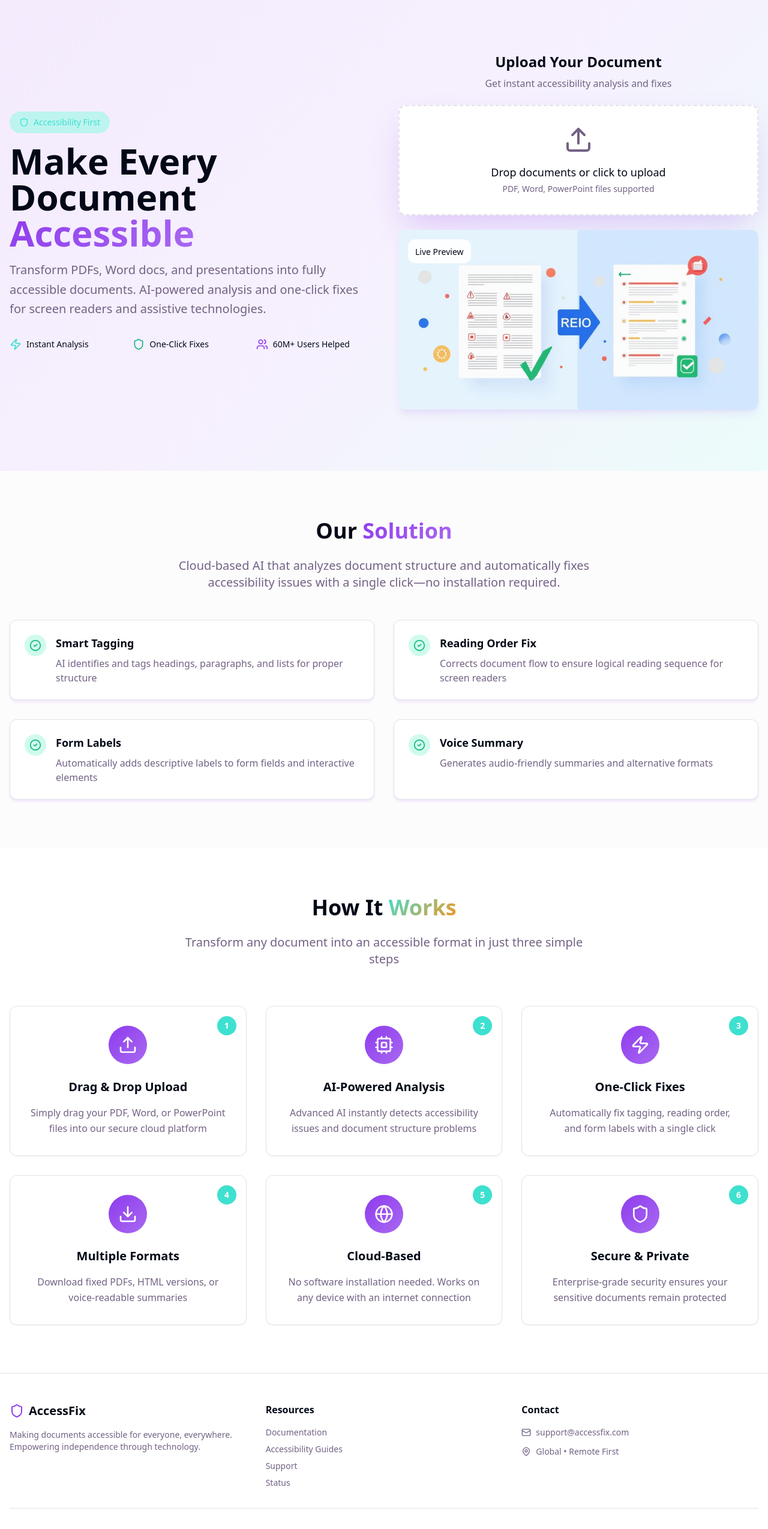
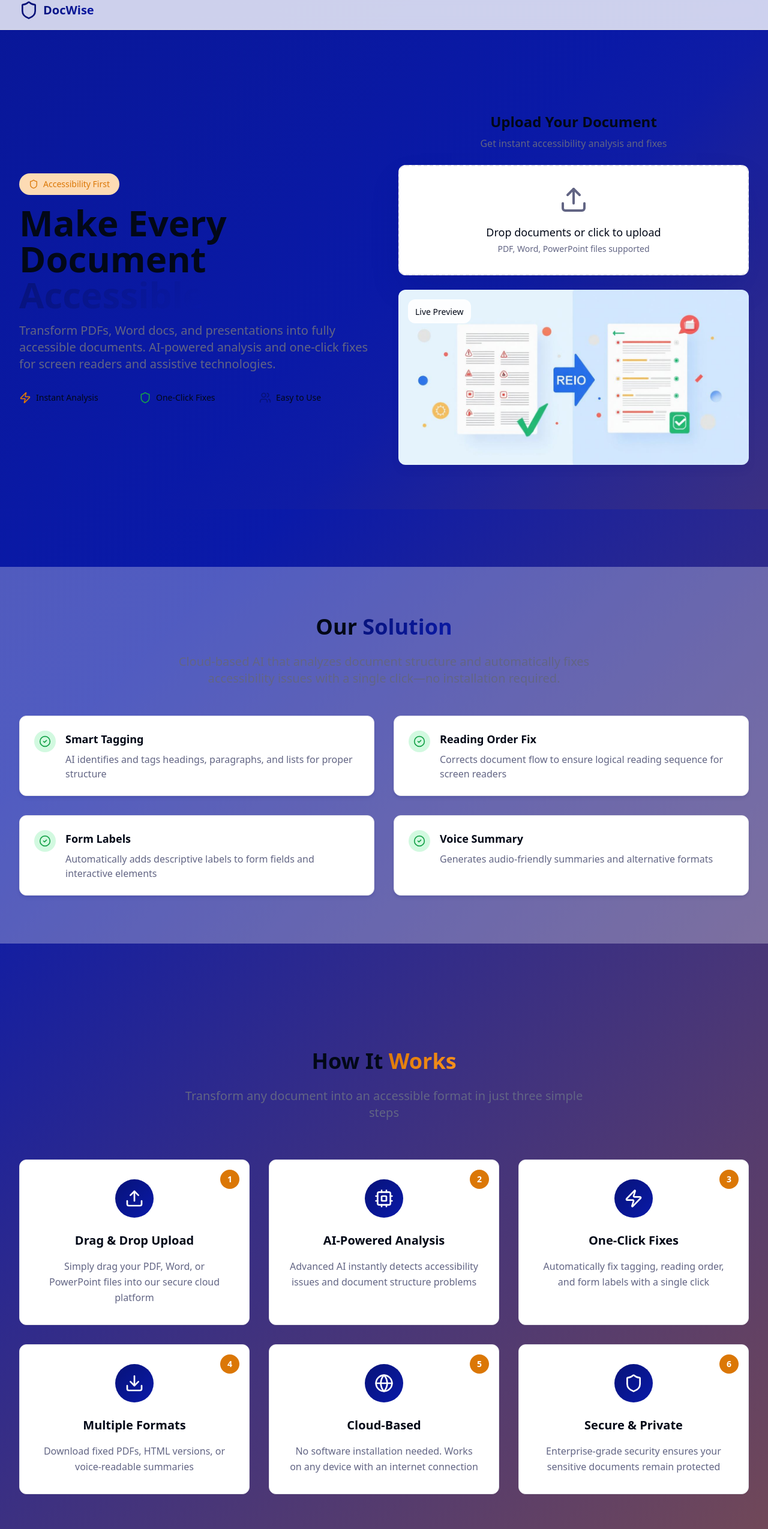
Before and after one commit to febzz26/doc-access-fix, a React (Vite) app: page / in a window 1280 px wide. Shown: the part 15-2564 px from the top of the page at 60% size. Built offline with nearby package versions, Linux system fonts and the light colour scheme.

Commit message:
Reverted to commit 273522af4351bde3607473f134431dce091035b9

```diff
--- a/src/components/features-section.tsx
+++ b/src/components/features-section.tsx
@@ -37,18 +37,18 @@ export const FeaturesSection: React.FC = () => {
   ];
 
   return (
-    <section className="py-20">
-      <div className="container mx-auto px-4">
-        <div className="text-center mb-16">
-          <h2 className="text-3xl md:text-4xl font-bold mb-6">
+    <section className="py-12 sm:py-16 lg:py-20">
+      <div className="container mx-auto px-4 sm:px-6 lg:px-8">
+        <div className="text-center mb-12 sm:mb-16">
+          <h2 className="text-2xl sm:text-3xl md:text-4xl font-bold mb-6">
             How It <span className="bg-gradient-accent bg-clip-text text-transparent">Works</span>
           </h2>
-          <p className="text-xl text-muted-foreground max-w-2xl mx-auto">
+          <p className="text-lg sm:text-xl text-muted-foreground max-w-2xl mx-auto">
             Transform any document into an accessible format in just three simple steps
           </p>
         </div>
 
-        <div className="grid md:grid-cols-2 lg:grid-cols-3 gap-8">
+        <div className="grid sm:grid-cols-2 lg:grid-cols-3 gap-6 lg:gap-8">
           {features.map((feature, index) => (
             <Card key={index} className="relative group hover:shadow-large transition-all duration-300 hover:-translate-y-1">
               <CardContent className="p-8 text-center">
--- a/src/components/footer.tsx
+++ b/src/components/footer.tsx
@@ -1,17 +1,15 @@
 import React from 'react';
 import { Separator } from '@/components/ui/separator';
 import { Shield, Mail, MapPin } from 'lucide-react';
-
 export const Footer: React.FC = () => {
-  return (
-    <footer className="bg-card border-t">
-      <div className="container mx-auto px-4 py-12">
-        <div className="grid md:grid-cols-3 gap-8">
+  return <footer className="bg-card border-t">
+      <div className="container mx-auto px-4 sm:px-6 lg:px-8 py-8 sm:py-12">
+        <div className="grid sm:grid-cols-2 lg:grid-cols-4 gap-6 lg:gap-8">
           {/* Brand */}
           <div className="space-y-4">
             <div className="flex items-center space-x-2">
               <Shield className="w-6 h-6 text-primary" />
-              <span className="text-xl font-bold">AccessFix</span>
+              <span className="text-xl font-bold">DocWise</span>
             </div>
             <p className="text-muted-foreground text-sm">
               Making documents accessible for everyone, everywhere.
@@ -19,17 +17,11 @@ export const Footer: React.FC = () => {
             </p>
           </div>
 
+          {/* Product */}
+
 
           {/* Resources */}
-          <div>
-            <h3 className="font-semibold mb-4">Resources</h3>
-            <ul className="space-y-2 text-sm text-muted-foreground">
-              <li><a href="#docs" className="hover:text-foreground transition-colors">Documentation</a></li>
-              <li><a href="#guides" className="hover:text-foreground transition-colors">Accessibility Guides</a></li>
-              <li><a href="#support" className="hover:text-foreground transition-colors">Support</a></li>
-              <li><a href="#status" className="hover:text-foreground transition-colors">Status</a></li>
-            </ul>
-          </div>
+
 
           {/* Contact */}
           <div>
@@ -39,27 +31,14 @@ export const Footer: React.FC = () => {
                 <Mail className="w-4 h-4" />
                 <span>support@accessfix.com</span>
               </div>
-              <div className="flex items-center space-x-2">
-                <MapPin className="w-4 h-4" />
-                <span>Global • Remote First</span>
-              </div>
+
             </div>
           </div>
         </div>
 
         <Separator className="my-8" />
 
-        <div className="flex flex-col md:flex-row justify-between items-center space-y-4 md:space-y-0">
-          <p className="text-sm text-muted-foreground">
-            © 2024 AccessFix. All rights reserved.
-          </p>
-          <div className="flex space-x-6 text-sm text-muted-foreground">
-            <a href="#privacy" className="hover:text-foreground transition-colors">Privacy Policy</a>
-            <a href="#terms" className="hover:text-foreground transition-colors">Terms of Service</a>
-            <a href="#accessibility" className="hover:text-foreground transition-colors">Accessibility Statement</a>
-          </div>
-        </div>
+
       </div>
-    </footer>
-  );
+    </footer>;
 };
--- a/src/components/hero-section.tsx
+++ b/src/components/hero-section.tsx
@@ -3,41 +3,38 @@ import { Button } from '@/components/ui/button';
 import { FileUpload } from '@/components/ui/file-upload';
 import { ArrowRight, Shield, Zap, Users } from 'lucide-react';
 import heroImage from '@/assets/hero-accessibility.jpg';
-
 export const HeroSection: React.FC = () => {
   const handleFileUpload = (files: File[]) => {
     console.log('Files uploaded:', files);
     // Here you would typically send files to your analysis service
   };
-
-  return (
-    <section className="relative min-h-screen flex items-center justify-center overflow-hidden">
+  return <section className="relative min-h-screen flex items-center justify-center overflow-hidden pt-16">
       {/* Background gradient */}
       <div className="absolute inset-0 bg-gradient-hero opacity-10" />
 
-      <div className="container mx-auto px-4 relative z-10">
-        <div className="grid lg:grid-cols-2 gap-12 items-center">
+      <div className="container mx-auto px-4 sm:px-6 lg:px-8 relative z-10">
+        <div className="grid lg:grid-cols-2 gap-8 lg:gap-12 items-center">
           {/* Content Column */}
-          <div className="space-y-8 animate-fade-in">
+          <div className="space-y-6 lg:space-y-8 animate-fade-in text-center lg:text-left">
             <div className="space-y-4">
               <div className="inline-flex items-center space-x-2 bg-accent-light rounded-full px-4 py-2">
                 <Shield className="w-4 h-4 text-accent" />
                 <span className="text-sm font-medium text-accent">Accessibility First</span>
               </div>
 
-              <h1 className="text-4xl md:text-6xl font-bold text-foreground leading-tight">
+              <h1 className="text-3xl sm:text-4xl md:text-5xl lg:text-6xl font-bold text-foreground leading-tight">
                 Make Every Document
                 <span className="bg-gradient-primary bg-clip-text text-transparent"> Accessible</span>
               </h1>
 
-              <p className="text-xl text-muted-foreground leading-relaxed">
+              <p className="text-lg sm:text-xl text-muted-foreground leading-relaxed max-w-2xl mx-auto lg:mx-0">
                 Transform PDFs, Word docs, and presentations into fully accessible documents.
                 AI-powered analysis and one-click fixes for screen readers and assistive technologies.
               </p>
             </div>
 
             {/* Key Benefits */}
-            <div className="grid md:grid-cols-3 gap-4">
+            <div className="grid grid-cols-1 sm:grid-cols-3 gap-4 justify-items-center lg:justify-items-start">
               <div className="flex items-center space-x-2">
                 <Zap className="w-5 h-5 text-accent" />
                 <span className="text-sm font-medium">Instant Analysis</span>
@@ -48,40 +45,32 @@ export const HeroSection: React.FC = () => {
               </div>
               <div className="flex items-center space-x-2">
                 <Users className="w-5 h-5 text-primary" />
-                <span className="text-sm font-medium">60M+ Users Helped</span>
+                <span className="text-sm font-medium">Easy to Use</span>
               </div>
             </div>
 
           </div>
 
           {/* Upload Column */}
-          <div className="space-y-6 animate-scale-in">
+          <div className="space-y-6 animate-scale-in order-first lg:order-last">
             <div className="text-center">
-              <h3 className="text-2xl font-semibold mb-2">Upload Your Document</h3>
-              <p className="text-muted-foreground">
+              <h3 className="text-xl sm:text-2xl font-semibold mb-2">Upload Your Document</h3>
+              <p className="text-muted-foreground text-sm sm:text-base">
                 Get instant accessibility analysis and fixes
               </p>
             </div>
 
-            <FileUpload
-              onFileUpload={handleFileUpload}
-              className="bg-card shadow-large border-2"
-            />
+            <FileUpload onFileUpload={handleFileUpload} className="bg-card shadow-large border-2" />
 
             {/* Visual Document Preview */}
             <div className="relative">
-              <img
-                src={heroImage}
-                alt="Before and after document accessibility comparison"
-                className="w-full rounded-lg shadow-medium animate-float"
-              />
-              <div className="absolute top-4 left-4 bg-card/90 backdrop-blur-sm rounded-lg px-3 py-2">
-                <span className="text-sm font-medium text-foreground">Live Preview</span>
+              <img src={heroImage} alt="Before and after document accessibility comparison" className="w-full rounded-lg shadow-medium animate-float" />
+              <div className="absolute top-2 sm:top-4 left-2 sm:left-4 bg-card/90 backdrop-blur-sm rounded-lg px-2 sm:px-3 py-1 sm:py-2">
+                <span className="text-xs sm:text-sm font-medium text-foreground">Live Preview</span>
               </div>
             </div>
           </div>
         </div>
       </div>
-    </section>
-  );
+    </section>;
 };
--- /dev/null
+++ b/src/components/navigation.tsx
@@ -0,0 +1,45 @@
+import React from 'react';
+import { Button } from '@/components/ui/button';
+import { Shield, Menu } from 'lucide-react';
+import { NavigationMenu, NavigationMenuContent, NavigationMenuItem, NavigationMenuLink, NavigationMenuList, NavigationMenuTrigger } from '@/components/ui/navigation-menu';
+export const Navigation: React.FC = () => {
+  return <nav className="fixed top-0 left-0 right-0 z-50 bg-background/80 backdrop-blur-md border-b border-border">
+      <div className="container mx-auto px-4 sm:px-6 lg:px-8">
+        <div className="flex items-center justify-between h-16">
+          {/* Logo */}
+          <div className="flex items-center space-x-2">
+            <Shield className="w-8 h-8 text-primary" />
+            <span className="text-xl font-bold bg-gradient-primary bg-clip-text text-transparent">DocWise</span>
+          </div>
+
+          {/* Desktop Navigation */}
+          <div className="hidden md:flex items-center space-x-8">
+            <NavigationMenu>
+              <NavigationMenuList>
+
+                <NavigationMenuItem>
+
+                </NavigationMenuItem>
+                <NavigationMenuItem>
+
+                </NavigationMenuItem>
+                <NavigationMenuItem>
+
+                </NavigationMenuItem>
+              </NavigationMenuList>
+            </NavigationMenu>
+
+            <div className="flex items-center space-x-4">
+
+
+            </div>
+          </div>
+
+          {/* Mobile menu button */}
+          <div className="md:hidden">
+
+          </div>
+        </div>
+      </div>
+    </nav>;
+};
--- a/src/components/problem-solution.tsx
+++ b/src/components/problem-solution.tsx
@@ -33,20 +33,20 @@ export const ProblemSolutionSection: React.FC = () => {
   ];
 
   return (
-    <section className="py-20 bg-muted/30">
-      <div className="container mx-auto px-4">
+    <section className="py-12 sm:py-16 lg:py-20 bg-muted/30">
+      <div className="container mx-auto px-4 sm:px-6 lg:px-8">
 
         {/* Solution Section */}
         <div className="text-center">
-          <h2 className="text-3xl md:text-4xl font-bold mb-6">
+          <h2 className="text-2xl sm:text-3xl md:text-4xl font-bold mb-6">
             Our <span className="bg-gradient-primary bg-clip-text text-transparent">Solution</span>
           </h2>
-          <p className="text-xl text-muted-foreground max-w-3xl mx-auto mb-12">
+          <p className="text-lg sm:text-xl text-muted-foreground max-w-3xl mx-auto mb-8 sm:mb-12">
             Cloud-based AI that analyzes document structure and automatically fixes
             accessibility issues with a single click—no installation required.
           </p>
 
-          <div className="grid md:grid-cols-2 gap-8">
+          <div className="grid sm:grid-cols-2 gap-6 lg:gap-8">
             {solutionFeatures.map((feature, index) => (
               <Card key={index} className="text-left bg-card shadow-soft hover:shadow-medium transition-shadow">
                 <CardContent className="p-6">
--- a/src/index.css
+++ b/src/index.css
@@ -17,33 +17,33 @@ All colors MUST be HSL.
     --popover: 0 0% 100%;
     --popover-foreground: 222.2 84% 4.9%;
 
-    /* Modern gradient primary colors */
-    --primary: 268 83% 58%;
+    /* Accessibility-focused primary colors */
+    --primary: 234 89% 25%;
     --primary-foreground: 0 0% 100%;
-    --primary-glow: 268 83% 68%;
+    --primary-glow: 234 89% 35%;
 
-    --secondary: 268 25% 96%;
-    --secondary-foreground: 268 83% 25%;
+    --secondary: 234 15% 95%;
+    --secondary-foreground: 234 89% 25%;
 
-    --muted: 268 15% 97%;
-    --muted-foreground: 268 15% 45%;
+    --muted: 234 15% 97%;
+    --muted-foreground: 234 15% 45%;
 
-    /* Vibrant teal accent */
-    --accent: 174 72% 56%;
+    /* Warm accent for accessibility focus */
+    --accent: 32 95% 44%;
     --accent-foreground: 0 0% 100%;
-    --accent-light: 174 72% 85%;
+    --accent-light: 32 95% 85%;
 
-    /* Fresh green for success */
-    --success: 159 84% 39%;
+    /* Success color for accessibility improvements */
+    --success: 142 76% 36%;
     --success-foreground: 0 0% 100%;
-    --success-light: 159 84% 90%;
+    --success-light: 142 76% 90%;
 
     --destructive: 0 84.2% 60.2%;
     --destructive-foreground: 0 0% 100%;
 
-    --border: 268 15% 90%;
-    --input: 268 15% 95%;
-    --ring: 268 83% 58%;
+    --border: 234 15% 90%;
+    --input: 234 15% 95%;
+    --ring: 234 89% 25%;
 
     /* Custom gradients */
     --gradient-primary: linear-gradient(135deg, hsl(var(--primary)), hsl(var(--primary-glow)));
@@ -51,9 +51,9 @@ All colors MUST be HSL.
     --gradient-hero: linear-gradient(135deg, hsl(var(--primary)) 0%, hsl(var(--primary-glow)) 50%, hsl(var(--accent)) 100%);
 
     /* Shadows */
-    --shadow-soft: 0 4px 6px -1px hsl(268 83% 58% / 0.1), 0 2px 4px -1px hsl(268 83% 58% / 0.06);
-    --shadow-medium: 0 10px 15px -3px hsl(268 83% 58% / 0.1), 0 4px 6px -2px hsl(268 83% 58% / 0.05);
-    --shadow-large: 0 25px 50px -12px hsl(268 83% 58% / 0.25);
+    --shadow-soft: 0 4px 6px -1px hsl(234 89% 25% / 0.1), 0 2px 4px -1px hsl(234 89% 25% / 0.06);
+    --shadow-medium: 0 10px 15px -3px hsl(234 89% 25% / 0.1), 0 4px 6px -2px hsl(234 89% 25% / 0.05);
+    --shadow-large: 0 25px 50px -12px hsl(234 89% 25% / 0.25);
 
     --radius: 0.75rem;
 
@@ -122,3 +122,22 @@ All colors MUST be HSL.
     @apply bg-background text-foreground;
   }
 }
+
+@keyframes gradient-move {
+  0% { background-position: 0% 50% }
+  50% { background-position: 100% 50% }
+  100% { background-position: 0% 50% }
+}
+
+@layer utilities {
+  .animated-gradient {
+    background-image: linear-gradient(
+      135deg,
+      hsl(var(--primary)) 0%,
+      hsl(var(--primary-glow)) 50%,
+      hsl(var(--accent)) 100%
+    );
+    background-size: 240% 240%;
+    animation: gradient-move 18s ease infinite;
+  }
+}
--- a/src/pages/Index.tsx
+++ b/src/pages/Index.tsx
@@ -1,17 +1,20 @@
 import React from 'react';
+import { Navigation } from '@/components/navigation';
 import { HeroSection } from '@/components/hero-section';
 import { ProblemSolutionSection } from '@/components/problem-solution';
 import { FeaturesSection } from '@/components/features-section';
-
 import { Footer } from '@/components/footer';
 
 const Index = () => {
   return (
-    <div className="min-h-screen bg-background">
-      <HeroSection />
-      <ProblemSolutionSection />
-      <FeaturesSection />
-      <Footer />
+    <div className="min-h-screen animated-gradient">
+      <Navigation />
+      <main className="pt-16 space-y-16 sm:space-y-24">
+        <HeroSection />
+        <ProblemSolutionSection />
+        <FeaturesSection />
+        <Footer />
+      </main>
     </div>
   );
 };
```
